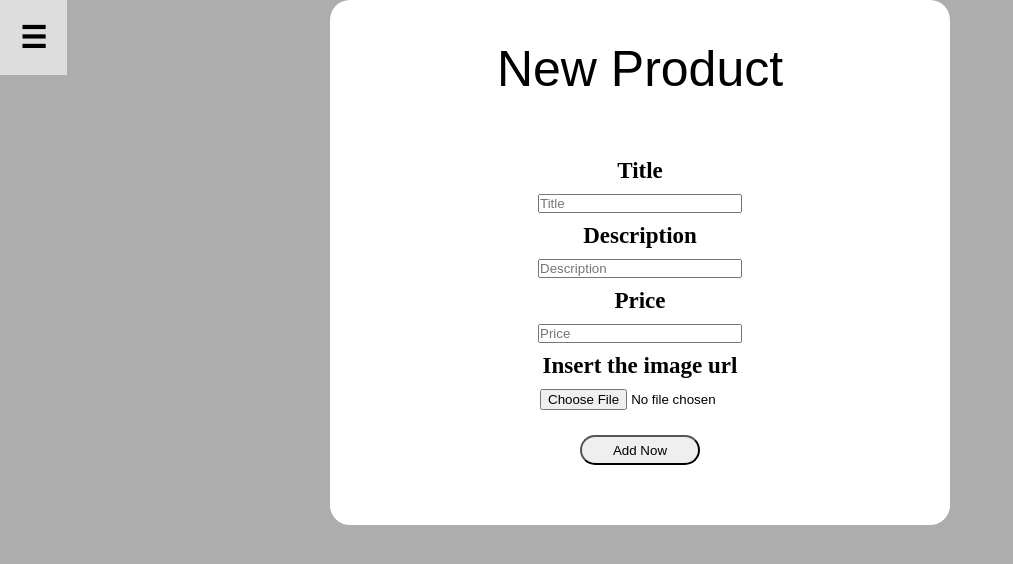
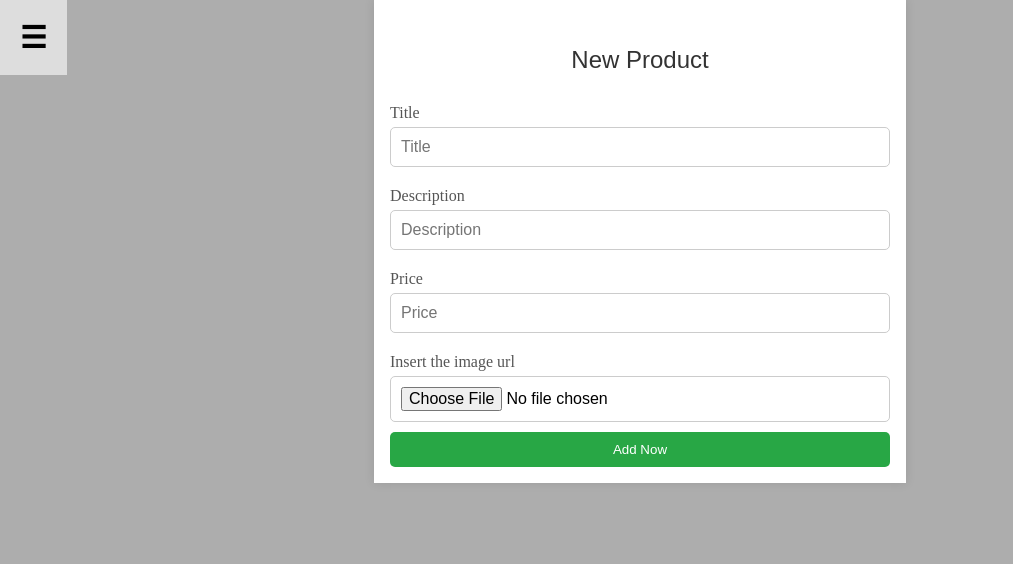
Before and after one commit to connect-abdulbasit/E-Commerce-Web, a plain HTML site: page index2.html in a window 1280 px wide. Shown: the whole page, without its empty margins (0-1013 px from the left). Drawn offline with Linux system fonts and the light colour scheme.

Commit message:
Some modification

```diff
--- a/Add.js
+++ b/Add.js
@@ -1,6 +1,5 @@
-
 document.addEventListener("DOMContentLoaded", () => {
-    const fileInput = document.getElementById('image');
+  const fileInput = document.getElementById("image");
   let inputs = localStorage.getItem("Product");
   inputs = JSON.parse(inputs);
   const form = document.querySelector(".form1");
@@ -12,8 +11,8 @@ document.addEventListener("DOMContentLoaded", () => {
     des: "",
     img: "",
     price: "",
-        id: ""
-    }
+    id: "",
+  };
   btn.innerText = "Add Now";
   head.innerText = "New Product";
 
@@ -25,7 +24,7 @@ document.addEventListener("DOMContentLoaded", () => {
     data.id = inputs.id;
     head.innerText = "Update Product";
     btn.innerText = `Update Now`;
-    }else{
+  } else {
     data.id = -1;
   }
   let dataArray = JSON.parse(localStorage.getItem("Data")) || [];
@@ -38,24 +37,24 @@ document.addEventListener("DOMContentLoaded", () => {
 
       reader.onload = function (e) {
         imageURL = e.target.result;
-                console.log('Image URL:', imageURL);
+        console.log("Image URL:", imageURL);
       };
 
       reader.readAsDataURL(file);
     }
-    }
+  };
   form.addEventListener("submit", (e) => {
     e.preventDefault();
     data.title = input[0].value;
     data.des = input[1].value;
     data.price = input[2].value;
-        data.img = imageURL
+    data.img = imageURL;
     dataArray.push(data);
     const myjson = JSON.stringify(dataArray);
     localStorage.setItem("Data", myjson);
-        window.location.href="index.html";
-    })
+    window.location.href = "index.html";
+  });
   fileInput.addEventListener("change", () => {
     convertToURL();
-    })
-})
+  });
+});
--- a/index.css
+++ b/index.css
@@ -20,8 +20,8 @@
 
 .skeleton-text {
   width: 100%;
-    height: .5rem;
-    margin-top: .125rem;
+  height: 0.5rem;
+  margin-top: 0.125rem;
   background-color: rgb(173, 173, 173);
   border-radius: 2px;
 }
@@ -33,12 +33,11 @@
 .icon {
   width: 15px;
   height: 20px;
-    margin-top: .125rem;
+  margin-top: 0.125rem;
 }
 
 body {
   background-color: rgb(173, 173, 173);
-
 }
 
 nav {
@@ -92,14 +91,24 @@ nav a:hover {
 
 .closebtn:hover {
   font-size: 38px;
-
 }
 
 hr {
   margin: 20px 30px;
-
 }
-
+.topImages {
+  width: 800px;
+  height: 200px;
+  position: relative;
+  margin: 20px 0;
+  overflow: hidden;
+}
+.topImg img {
+  width: 800px;
+  height: 200px;
+  position: absolute;
+  transition: transform 0.5s;
+}
 .head {
   display: flex;
   flex-direction: column;
@@ -136,14 +145,6 @@ hr {
   margin: 0 25px;
 }
 
-.container1 {
-    background-color: white;
-    max-width: 600px;
-    padding: 10px;
-    border-radius: 20px;
-    margin: auto;
-}
-
 .products {
   max-width: 1200px;
   display: flex;
@@ -164,7 +165,6 @@ hr {
 
   .img {
     width: 170px;
-        height: 160px;
   }
 
   cursor: pointer;
@@ -188,42 +188,7 @@ hr {
   font-size: 30px;
   font-weight: bolder;
   font-family: "Bebas Neue", sans-serif;
-
 }
-
-.form1 {
-    display: flex;
-    flex-direction: column;
-    justify-content: center;
-    align-items: center;
-    margin: 50px auto;
-    font-size: 23px;
-}
-
-.label1 {
-    margin-top: 10px;
-    font-weight: 800;
-}
-
-.input1 {
-    margin-top: 10px;
-    width: 200px;
-
-}
-
-.button1 {
-    margin-top: 25px;
-    width: 120px;
-    height: 30px;
-    border-radius: 15px;
-    cursor: pointer;
-}
-
-.button1 a {
-    text-decoration: none;
-    color: black;
-}
-
 .EditDel {
   display: flex;
   flex-direction: row;
@@ -304,8 +269,58 @@ i:hover {
   align-items: center;
   border-radius: 50%;
   cursor: pointer;
-    animation: scroll-top-ani .5s linear infinite alternate;
+  animation: scroll-top-ani 0.5s linear infinite alternate;
   display: none;
+}
+.container1 {
+  max-width: 500px;
+  margin: auto;
+  padding: 16px;
+  background-color: #fff;
+  box-shadow: 0 0 10px rgba(0, 0, 0, 0.1);
+}
+
+.head {
+  font-size: 24px;
+  margin-bottom: 20px;
+  color: #333;
+}
+
+.form1 {
+  display: flex;
+  flex-direction: column;
+}
+
+.label1 {
+  margin: 10px 0 5px;
+  color: #555;
+}
+
+.input1 {
+  padding: 10px;
+  margin-bottom: 10px;
+  border: 1px solid #ccc;
+  border-radius: 5px;
+  font-size: 16px;
+}
+
+.button1 {
+  padding: 10px;
+  background-color: #28a745;
+  color: white;
+  border: none;
+  border-radius: 5px;
+  cursor: pointer;
+  text-align: center;
+}
+
+.button1 a {
+  color: white;
+  display: block;
+}
+
+.button1:hover {
+  background-color: #218838;
 }
 
 @keyframes scroll-top-ani {
@@ -325,10 +340,9 @@ i:hover {
   display: none;
 }
 
-@media(max-width:898px) {
+@media (max-width: 898px) {
   .products {
     max-width: 700px;
-
   }
 
   .prod {
@@ -353,12 +367,10 @@ i:hover {
     font-size: 30px;
     font-weight: bolder;
     font-family: "Bebas Neue", sans-serif;
-
   }
 }
 
-@media(max-width:625px) {
-
+@media (max-width: 625px) {
   .products {
     display: flex;
     flex-direction: column;
@@ -387,16 +399,14 @@ i:hover {
   .head {
     font-size: 40px;
     margin: 20px 0;
-
   }
 
   .popup {
     right: 20%;
   }
-
 }
 
-@media(max-width:405px) {
+@media (max-width: 405px) {
   .search input {
     width: 170px;
   }
@@ -406,7 +416,7 @@ i:hover {
   }
 }
 
-@media(max-width:370px) {
+@media (max-width: 370px) {
   .search {
     display: flex;
     flex-direction: column;
--- /dev/null
+++ b/index1.css
@@ -0,0 +1,51 @@
+/* Container Styles */
+.container1 {
+  max-width: 500px;
+  margin: auto;
+  padding: 16px;
+  background-color: #fff;
+  box-shadow: 0 0 10px rgba(0, 0, 0, 0.1);
+}
+
+.head {
+  font-size: 24px;
+  margin-bottom: 20px;
+  color: #333;
+}
+
+.form1 {
+  display: flex;
+  flex-direction: column;
+}
+
+.label1 {
+  margin: 10px 0 5px;
+  color: #555;
+}
+
+.input1 {
+  padding: 10px;
+  margin-bottom: 10px;
+  border: 1px solid #ccc;
+  border-radius: 5px;
+  font-size: 16px;
+}
+
+.button1 {
+  padding: 10px;
+  background-color: #28a745;
+  color: white;
+  border: none;
+  border-radius: 5px;
+  cursor: pointer;
+  text-align: center;
+}
+
+.button1 a {
+  color: white;
+  display: block;
+}
+
+.button1:hover {
+  background-color: #218838;
+}
```
Also changed, not shown: imageScroll.js (added, +84 -0 lines), index.html (+2 -1 lines), 2 other files. Lines whose indentation alone changed are shown as unchanged.
